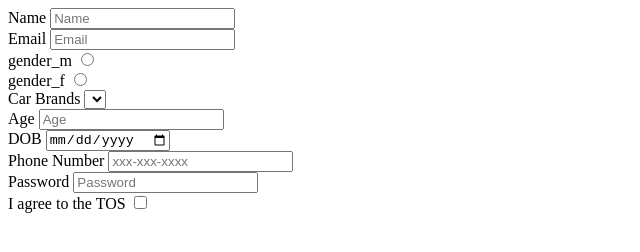
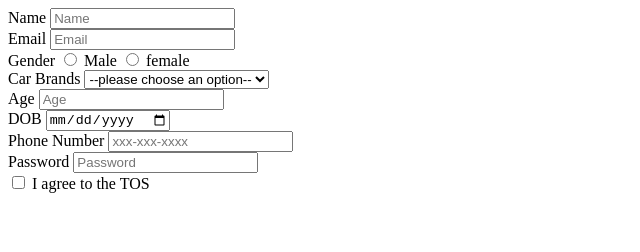
Before and after one commit to acciojob/signup-form-car-panyamlevanuruhussen, a website: page main.html in a window 1280 px wide. Shown: the whole page, without its empty margins (0-640 px from the left). Drawn offline with Linux system fonts and the light colour scheme.

Commit message:
created a submission

```diff
--- a/main.html
+++ b/main.html
@@ -10,37 +10,40 @@
 	<!-- the entire body must be written by student -->
 	<form method="post">
 		<label for="name">Name</label>
-		<input type="text" placeholder="Name">
+		<input type="Text" id="name" placeholder="Name" required>
 		<br>
 		<label for="email">Email</label>
-		<input type="Email" placeholder="Email" >
+		<input type="Email" id="email" placeholder="Email" required>
 		<br>
-		<label >gender_m</label>
-		<input type="radio" >
-		<br>
-		<label >gender_f</label>
-		<input type="radio" >
+		<label >Gender</label>
+		<input type="Radio" id="gender_m" required>
+		<label for="gender_m">Male</label>
+		<input type="Radio" id="gender_f" required>
+		<label for="gender_f">female</label>
+
 		<br>
 		<label for="cars" >Car Brands</label>
-		<select>
-			<option></option>
-			<option></option>
+		<select id="cars" required>
+			<option value="">--please choose an option--</option>
+			<option value="BMW">BMW</option>
+			<option value="audi">AUDI</option>
 		</select>
 		<br>
 		<label for="age">Age</label>
-		<input type="number" placeholder="Age">
+		<input type="Number"id="age" placeholder="Age" required>
 		<br>
 		<label for="dob">DOB</label>
-		<input type="date" >
+		<input type="date" id="dob" required >
 		<br>
 		<label for="tel">Phone Number</label>
-		<input type="tel" placeholder="xxx-xxx-xxxx">
+		<input type="tel" id ="tel" pattern="[0-9]{3}-[0-9]{3}-[0-9]{4}" placeholder="xxx-xxx-xxxx">
 		<br>
 		<label for="	password">Password</label>
-		<input type="password" placeholder="Password">
+		<input type="password" id="password" placeholder="Password" required>
 		<br>
-		<label for="tos">I agree to the TOS</label>
-		<input type="checkbox">
+		<label for="tos"><input type="checkbox" id="tos"required >
+			I agree to the TOS</label>
+
 	</form>
     <script type="text/javascript" src="./script.js">
 </script>
```
